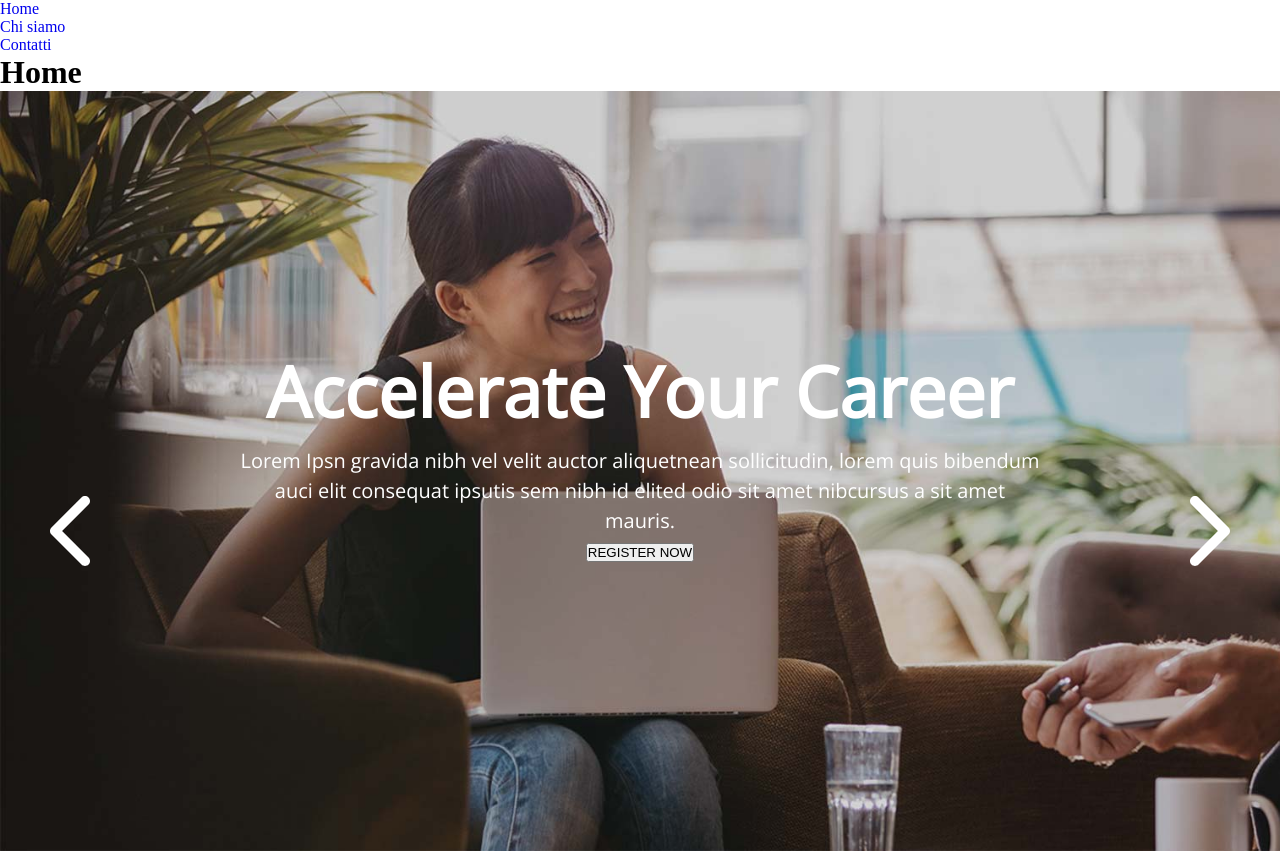
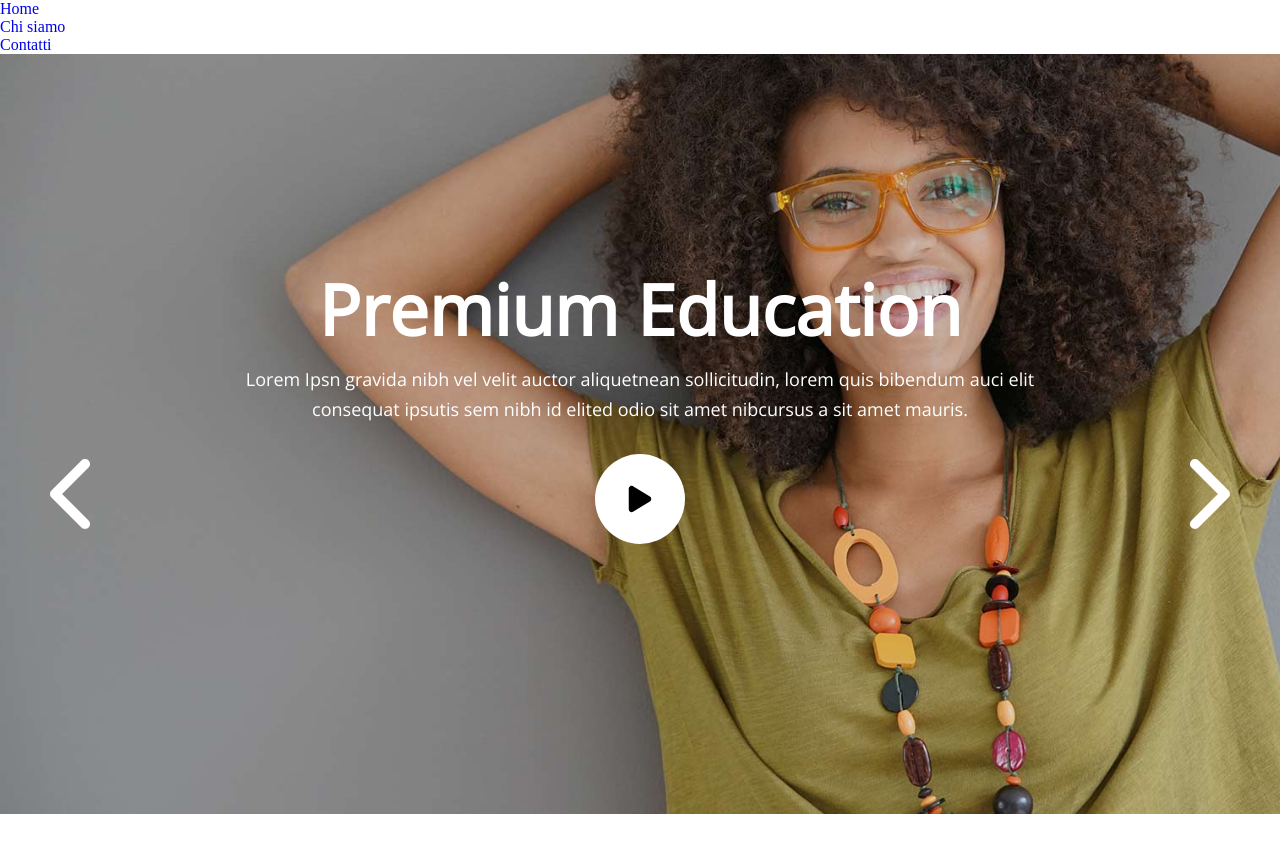
Before and after one commit to marcoceccarelli98/proj-html-vuejs, a Vue app: page / in a window 1280 px wide. After the commit the page ends 814 px from the top, so only its background shows below. Built offline with nearby package versions, Linux system fonts and the light colour scheme.

Commit message:
[UPD] home Carousel with props

```diff
--- a/src/components/AppCarousel.vue
+++ b/src/components/AppCarousel.vue
@@ -4,39 +4,47 @@
 <!-- ---------------------------- -->
 
 <script>
-import { store } from "../data/store.js";
 export default {
   name: "AppCarousel",
-  props: ["image", "title", "text", "button"],
+  props: {
+    carousel: {
+      type: Array,
+    },
+  },
 
   data() {
     return {
-      store,
       frame: 0,
     };
   },
   methods: {
     test() {
-      console.log(store.homeCarousel[0].image);
+      console.log(carousel[0].image);
     },
     prev() {
       this.frame--;
       if (this.frame < 0) {
-        this.frame = store.homeCarousel.length - 1;
+        this.frame = this.carousel.length - 1;
       }
     },
     next() {
       this.frame++;
-      if (this.frame >= store.homeCarousel.length) {
+      if (this.frame >= this.carousel.length) {
         this.frame = 0;
       }
     },
+    autoInc() {
+      console.log("AUTO INC");
+      const intervalCarousel = setInterval(() => this.next(), 5000); // 5000 ms = 5sec
+    },
   },
-  created() {},
+  created() {
+    this.autoInc();
+  },
   computed: {
     backgroundStyle() {
       return {
-        backgroundImage: "url(" + store.homeCarousel[this.frame].image + ")",
+        backgroundImage: "url(" + this.carousel[this.frame].image + ")",
       };
     },
   },
@@ -48,22 +56,22 @@ export default {
     <!-- <button @click="test">TEST</button> -->
     <div class="content">
       <!-- TITLE -->
-      <h1>{{ store.homeCarousel[this.frame].title }}</h1>
+      <h1>{{ carousel[this.frame].title }}</h1>
       <!-- TEXT -->
-      <p>{{ store.homeCarousel[this.frame].text }}</p>
+      <p>{{ carousel[this.frame].text }}</p>
 
       <!-- button -->
-      <button v-if="store.homeCarousel[this.frame].button.btnType === 'button'">
-        {{ store.homeCarousel[this.frame].button.btnStr }}
+      <button v-if="carousel[this.frame].button.btnType === 'button'">
+        {{ carousel[this.frame].button.btnStr }}
       </button>
 
       <div
-        v-else="store.homeCarousel[this.frame].button.btnType === 'icon'"
+        v-else="carousel[this.frame].button.btnType === 'icon'"
         class="container-icon"
       >
         <font-awesome-icon
           class="icon"
-          :icon="store.homeCarousel[this.frame].button.btnStr"
+          :icon="carousel[this.frame].button.btnStr"
         />
       </div>
 
@@ -81,8 +89,9 @@ export default {
   </div>
 </template>
 
-<!-- `${store.homeCarousel[this.frame].image}` -->
+<!-- `${carousel[this.frame].image}` -->
 <style scoped lang="scss">
+@use "../styles/partials/variables.scss" as *;
 .bgImage {
   position: relative;
   display: flex;
@@ -109,7 +118,7 @@ h1 {
 
 p {
   color: white;
-  font-size: 20px;
+  font-size: 18px;
 }
 
 .left-arrow {
@@ -129,7 +138,18 @@ p {
   height: 80px;
   color: white;
 }
+// BUTTON
+button {
+  margin-top: 40px;
+  padding: 20px 40px;
+  background-color: $primary-color;
+  color: white;
+  font-family: "Segoe UI", Tahoma, Geneva, Verdana, sans-serif;
+  font-weight: bold;
+  border: none;
+}
 
+// ICON
 .container-icon {
   position: relative;
   height: 90px;
--- a/src/data/store.js
+++ b/src/data/store.js
@@ -1,6 +1,7 @@
 import { reactive } from "vue";
 
 export const store = reactive({
+  // HOME
   homeCarousel: [
     {
       image: "/h5-slide-1-background.jpg",
@@ -31,6 +32,9 @@ export const store = reactive({
     },
   ],
 
+  homeIconList: [{}],
+
+  // ABOUT
   tutors: [
     {
       img: "/instructor-img-1.jpg",
--- a/src/pages/AppMain.vue
+++ b/src/pages/AppMain.vue
@@ -19,8 +19,9 @@ export default {
 
 <template>
   <main>
-    <h1>Home</h1>
-    <AppCarousel />
+    <!-- CAROUSEL -->
+    <AppCarousel :carousel="store.homeCarousel" />
+    <div class="icon-list"></div>
   </main>
 </template>
 
```
